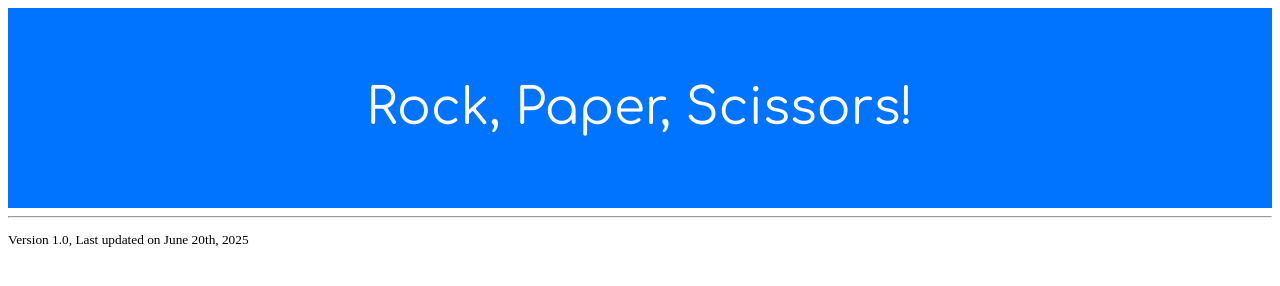
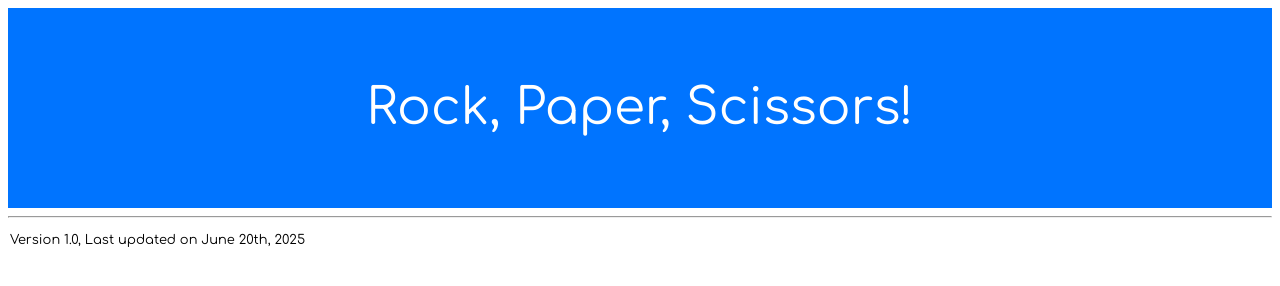
Before and after one commit to PCK49/vsropasc-1, a plain HTML site: page index.html in a window 1280 px wide. Drawn offline with Linux system fonts and the light colour scheme.

Commit message:
Update style.css

```diff
--- a/style.css
+++ b/style.css
@@ -15,3 +15,9 @@
   width: 100%;
   background-color:#0074ff;
 }
+sub {
+  font-family: 'Comfortaa', sans-serif;
+  color: black;
+  font-size: 13px;
+  margin: 2px;
+}
```
